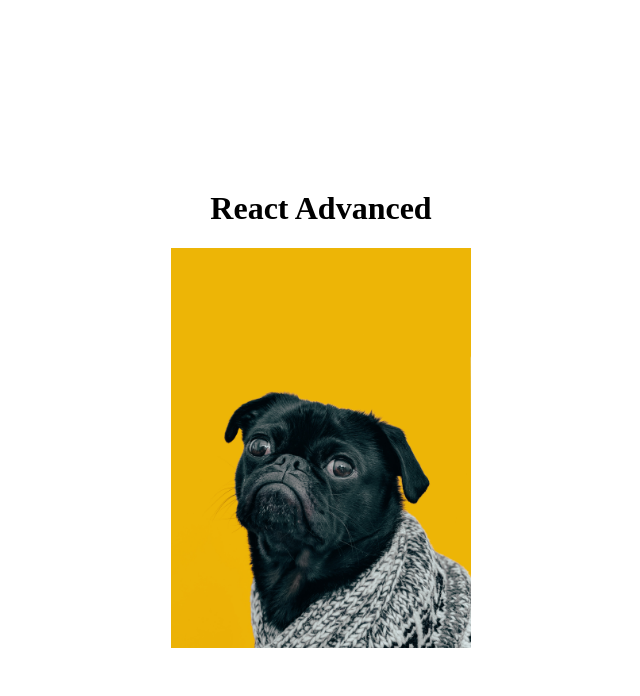
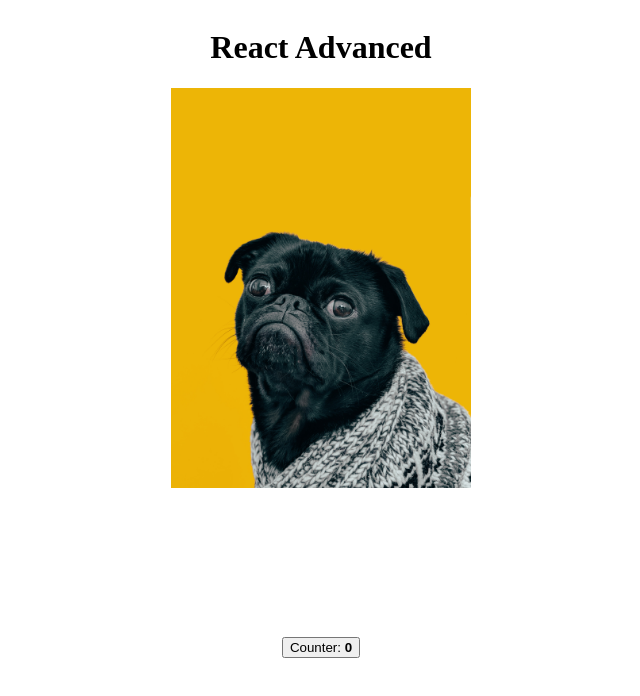
Before and after one commit to pdrowilson/react-advanced, a React (Vite) app: page / in a window 1280 px wide. Shown: the top 696 px of the page, without its empty margins (319-959 px from the left). Built offline with nearby package versions, Linux system fonts and the light colour scheme.

Commit message:
useState

```diff
--- a/src/App.jsx
+++ b/src/App.jsx
@@ -1,11 +1,13 @@
 import './App.css'
 import doggy from './assets/dog.jpg';
+import ManageData from './components/ManageData';
 
 function App() {
   return (
     <div>
       <h1>React Advanced</h1>
       <img src={doggy} alt="" />
+      <ManageData />
     </div>
   )
 }
--- /dev/null
+++ b/src/components/ManageData/index.jsx
@@ -0,0 +1,13 @@
+import React, { useState } from 'react'
+
+const ManageData = () => {
+  const [count, setCount] = useState(0)
+
+  return (
+    <div>
+      <button onClick={() => setCount(count + 1)}>Counter: <strong>{count}</strong></button>
+    </div>
+  )
+}
+
+export default ManageData
```
